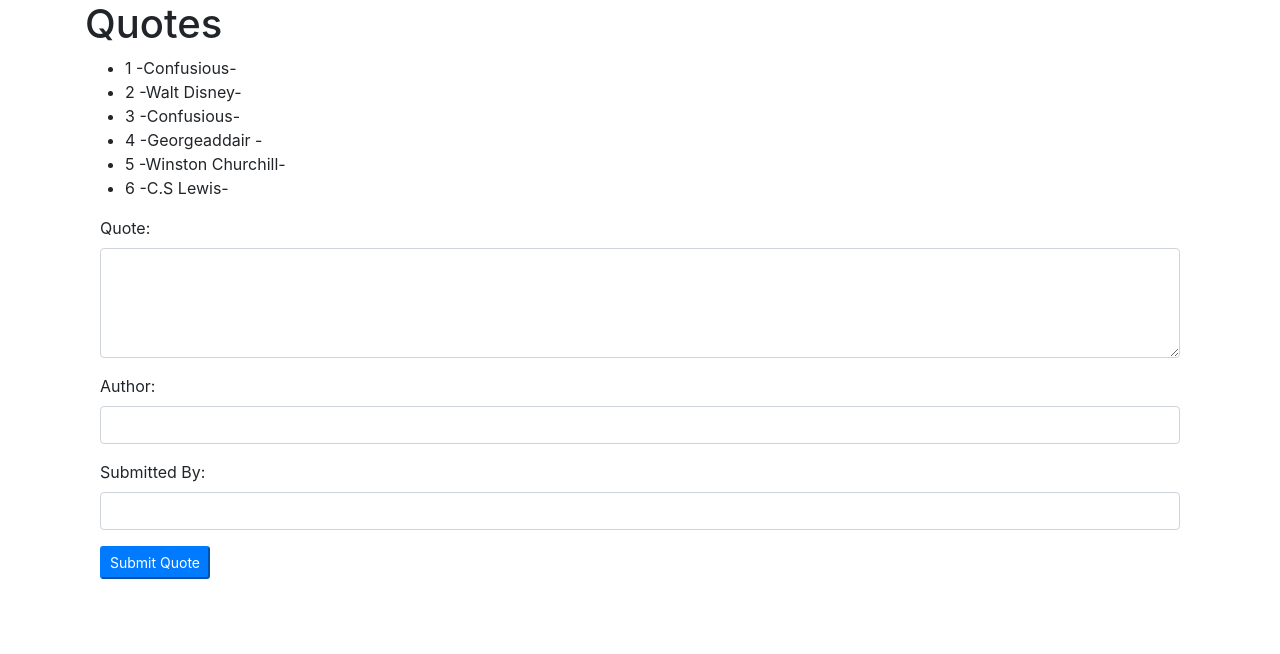
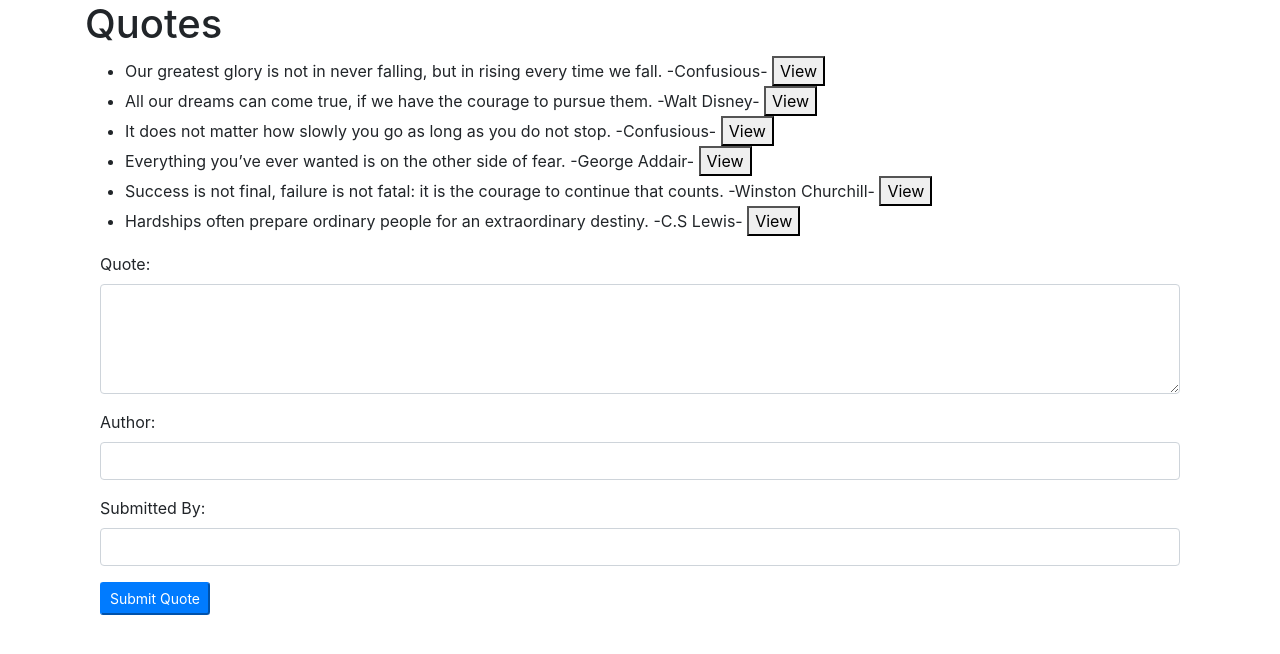
Before and after one commit to KageniJK/Quotes, an Angular app: page / in a window 1280 px wide. Shown: the top 654 px of the page. Built offline with nearby package versions, Linux system fonts and the light colour scheme.

Commit message:
added the toggle details button and the buttons for voting

```diff
--- a/src/app/app.module.ts
+++ b/src/app/app.module.ts
@@ -5,12 +5,14 @@ import { FormsModule } from '@angular/forms';
 import { AppComponent } from './app.component';
 import { QuotesComponent } from './quotes/quotes.component';
 import { QuotesFormComponent } from './quotes-form/quotes-form.component';
+import { QuoteDetailsComponent } from './quote-details/quote-details.component';
 
 @NgModule({
   declarations: [
     AppComponent,
     QuotesComponent,
-    QuotesFormComponent
+    QuotesFormComponent,
+    QuoteDetailsComponent
   ],
   imports: [
     BrowserModule,
--- /dev/null
+++ b/src/app/quote-details/quote-details.component.html
@@ -0,0 +1,5 @@
+<p>
+  {{quote.submitter}}
+  <button type="button">Upvote</button>
+  <button type="button">downote</button>
+</p>
--- /dev/null
+++ b/src/app/quote-details/quote-details.component.ts
@@ -0,0 +1,17 @@
+import { Component, OnInit, Input } from '@angular/core';
+import {Quotes} from '../quotes';
+
+@Component({
+  selector: 'app-quote-details',
+  templateUrl: './quote-details.component.html',
+  styleUrls: ['./quote-details.component.css']
+})
+export class QuoteDetailsComponent implements OnInit {
+
+  @Input() quote: Quotes;
+  constructor() { }
+
+  ngOnInit() {
+  }
+
+}
--- a/src/app/quotes.ts
+++ b/src/app/quotes.ts
@@ -1,3 +1,4 @@
 export class Quotes {
-  constructor (public id: number, public quote: string, public author: string, public submitter: string) {}
+  public showDescription: boolean;
+  constructor (public id: number, public quote: string, public author: string, public submitter: string) { this.showDescription = false; }
 }
--- a/src/app/quotes/quotes.component.html
+++ b/src/app/quotes/quotes.component.html
@@ -4,7 +4,8 @@
 
 </div>
   <ul>
-    <li *ngFor='let quote of quoted'>{{quote.id}} -{{quote.author}}-</li>
+    <li *ngFor='let quote of quoted;let i = index'>{{quote.quote}} -{{quote.author}}- <button type="button" (click)="toggleDetails(i)">View</button>
+    <app-quote-details *ngIf="quote.showDescription" [quote]='quote'></app-quote-details> </li>
   </ul>
 
 <app-quotes-form (addQuote)="addNewQuotes($event)"></app-quotes-form>
--- a/src/app/quotes/quotes.component.ts
+++ b/src/app/quotes/quotes.component.ts
@@ -9,14 +9,17 @@ import { Quotes } from '../quotes';
 export class QuotesComponent implements OnInit {
 
   quoted = [
-    new Quotes (1, 'Our greatest glory is not in never falling, but in rising every time we fall. ', 'Confusious'),
-    new Quotes (2, 'All our dreams can come true, if we have the courage to pursue them.', 'Walt Disney'),
-    new Quotes (3, 'It does not matter how slowly you go as long as you do not stop.', 'Confusious'),
-    new Quotes (4, 'Everything you’ve ever wanted is on the other side of fear. ', 'Georgeaddair '),
-    new Quotes (5, 'Success is not final, failure is not fatal: it is the courage to continue that counts.', 'Winston Churchill'),
-    new Quotes (6, 'Hardships often prepare ordinary people for an extraordinary destiny.', 'C.S Lewis'),
+    new Quotes (1, 'Our greatest glory is not in never falling, but in rising every time we fall. ', 'Confusious', 'Kageni'),
+    new Quotes (2, 'All our dreams can come true, if we have the courage to pursue them.', 'Walt Disney', 'Kageni'),
+    new Quotes (3, 'It does not matter how slowly you go as long as you do not stop.', 'Confusious', 'Kageni'),
+    new Quotes (4, 'Everything you’ve ever wanted is on the other side of fear. ', 'George Addair', 'Kageni'),
+    new Quotes (5, 'Success is not final, failure is not fatal: it is the courage to continue that counts.', 'Winston Churchill', 'Kageni'),
+    new Quotes (6, 'Hardships often prepare ordinary people for an extraordinary destiny.', 'C.S Lewis', 'Kageni'),
   ];
 
+  toggleDetails(index) {
+    this.quoted[index].showDescription = !this.quoted[index].showDescription;
+  }
   addNewQuotes (quote) {
     const quoteLength = this.quoted.length;
     quote.id = quoteLength + 1;
```
Also changed, not shown: src/app/quote-details/quote-details.component.css (added), 1 other file (tests, documents, lock files or other folders).
